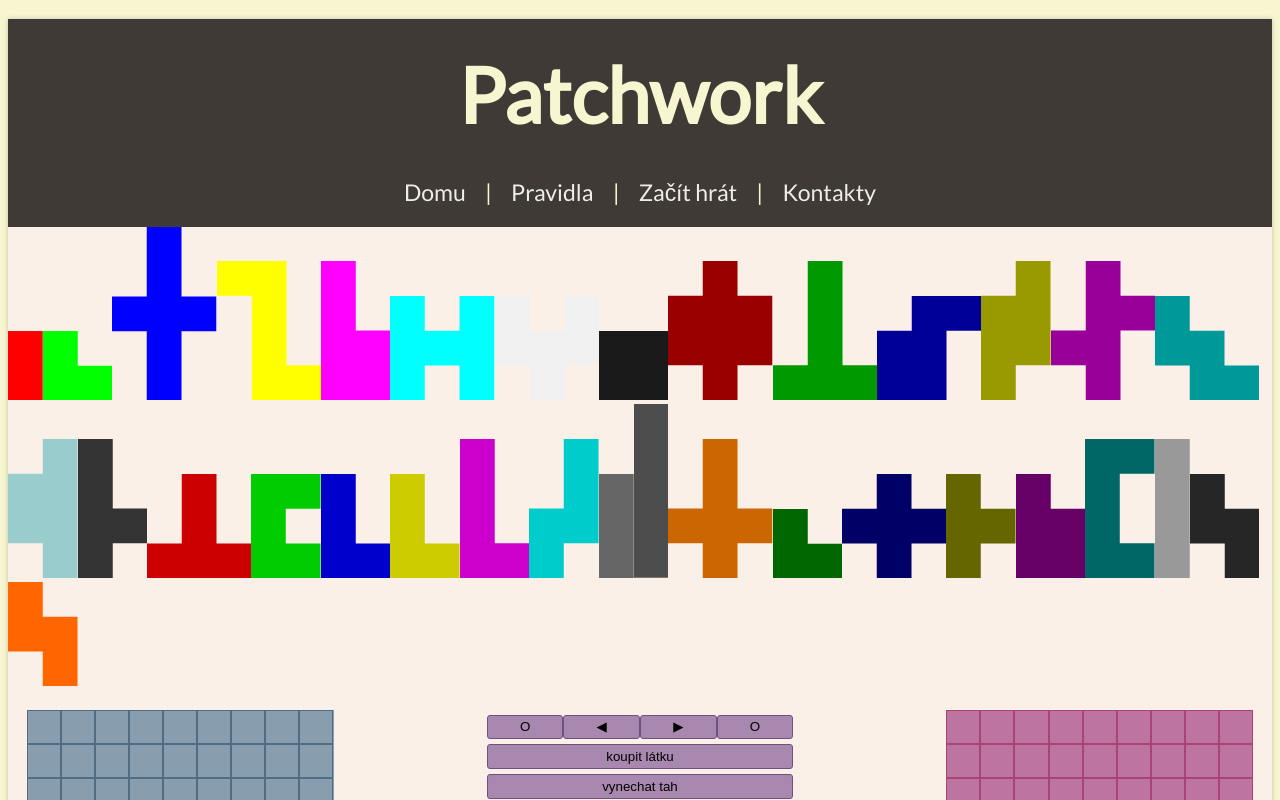
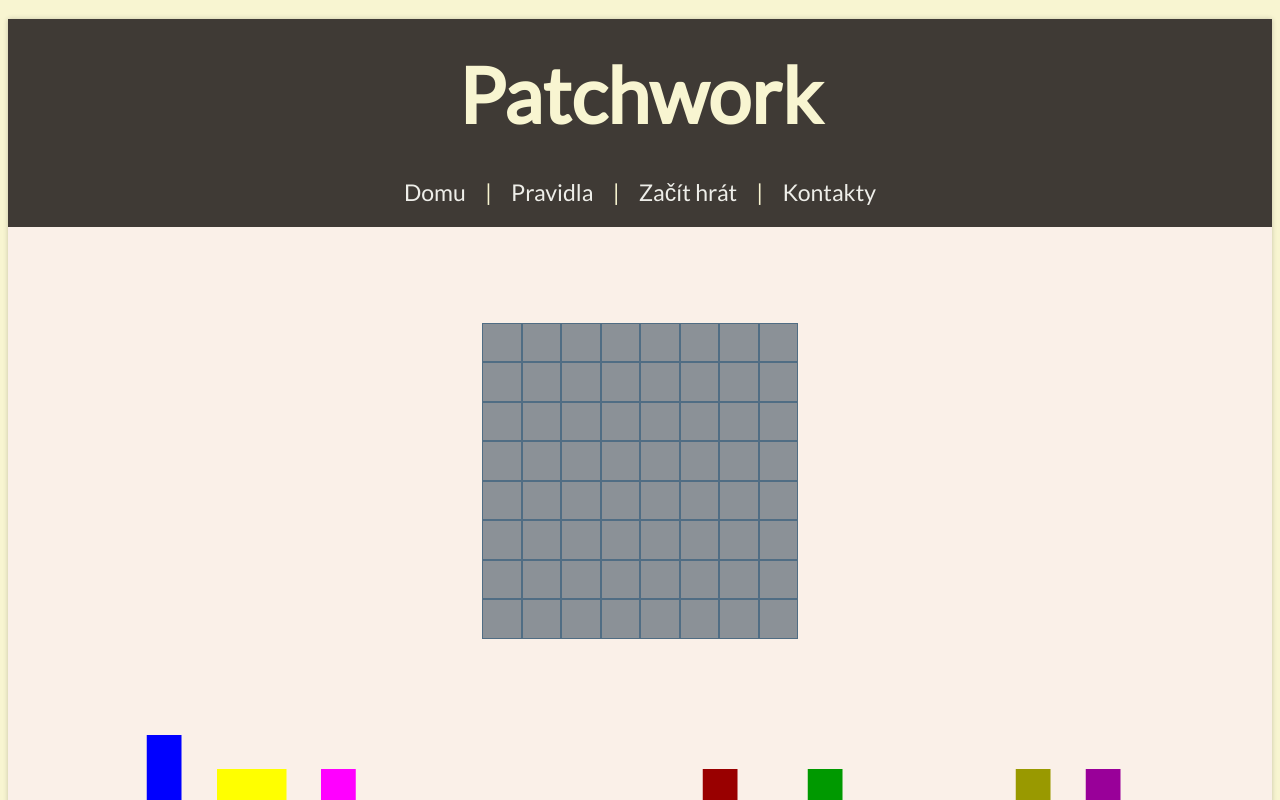
Before and after one commit to LucieDuskova/Patchwork, a React (Vite) app: page /hra in a window 1280 px wide. Shown: the top 800 px of the page. Built offline with nearby package versions, Linux system fonts and the light colour scheme.

Commit message:
pole Času

```diff
--- /dev/null
+++ b/src/components/GameArrayTime/index.jsx
@@ -0,0 +1,74 @@
+import './style.css';
+
+export const GameArrayTime = () => {
+  return (
+    <div className="GameArrayTime">
+      <div className="GameArrayTime__array">
+        <button className="button"></button>
+        <button className="button"></button>
+        <button className="button"></button>
+        <button className="button"></button>
+        <button className="button"></button>
+        <button className="button"></button>
+        <button className="button"></button>
+        <button className="button"></button>
+        <button className="button"></button>
+        <button className="button"></button>
+        <button className="button"></button>
+        <button className="button"></button>
+        <button className="button"></button>
+        <button className="button"></button>
+        <button className="button"></button>
+        <button className="button"></button>
+        <button className="button"></button>
+        <button className="button"></button>
+        <button className="button"></button>
+        <button className="button"></button>
+        <button className="button"></button>
+        <button className="button"></button>
+        <button className="button"></button>
+        <button className="button"></button>
+        <button className="button"></button>
+        <button className="button"></button>
+        <button className="button"></button>
+        <button className="button"></button>
+        <button className="button"></button>
+        <button className="button"></button>
+        <button className="button"></button>
+        <button className="button"></button>
+        <button className="button"></button>
+        <button className="button"></button>
+        <button className="button"></button>
+        <button className="button"></button>
+        <button className="button"></button>
+        <button className="button"></button>
+        <button className="button"></button>
+        <button className="button"></button>
+        <button className="button"></button>
+        <button className="button"></button>
+        <button className="button"></button>
+        <button className="button"></button>
+        <button className="button"></button>
+        <button className="button"></button>
+        <button className="button"></button>
+        <button className="button"></button>
+        <button className="button"></button>
+        <button className="button"></button>
+        <button className="button"></button>
+        <button className="button"></button>
+        <button className="button"></button>
+        <button className="button"></button>
+        <button className="button"></button>
+        <button className="button"></button>
+        <button className="button"></button>
+        <button className="button"></button>
+        <button className="button"></button>
+        <button className="button"></button>
+        <button className="button"></button>
+        <button className="button"></button>
+        <button className="button"></button>
+        <button className="button"></button>
+      </div>
+    </div>
+  );
+};
--- /dev/null
+++ b/src/components/GameArrayTime/style.css
@@ -0,0 +1,22 @@
+.GameArrayTime {
+  height: 100%;
+  margin: 5rem 0 5rem 0;
+  display: flex;
+  justify-content: center;
+  align-items: center;
+}
+
+
+.GameArrayTime__array {
+  aspect-ratio: 1 / 1;
+  background-color: #889EAF;
+  display: flex;
+  flex-wrap: wrap;
+  width: 25%;
+}
+
+.button {
+  aspect-ratio: 1 / 1;
+  width: 12.5%;
+  border: 1px solid #506D84;
+}
--- a/src/pages/GamePage/index.jsx
+++ b/src/pages/GamePage/index.jsx
@@ -1,3 +1,4 @@
+import { GameArrayTime } from '../../components/GameArrayTime';
 import { GameMenu } from '../../components/GameMenu';
 import { Patch } from '../../components/Patch';
 import { Player1 } from '../../components/Players';
@@ -7,8 +8,8 @@ import './style.css';
 export const GamePage = () => {
   return (
     <>
+      <GameArrayTime />
       <Patch />
-
       <main>
         <div className="time"></div>
         <div className="GamePage__playerBoards">
```
